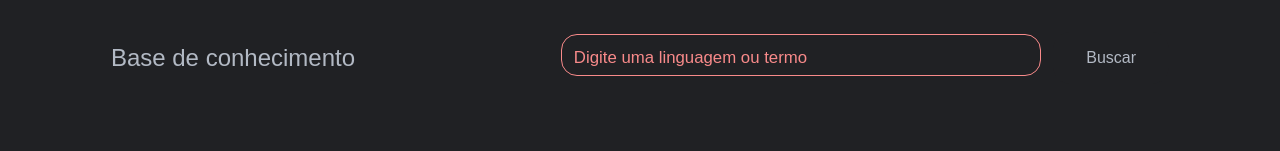
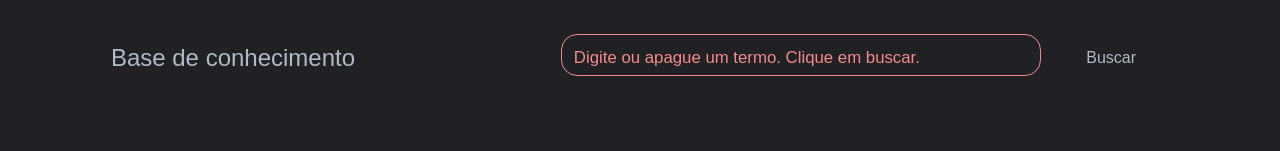
Before and after one commit to marcio-bezerra/imersao-dev-10, a plain HTML site: page index.html in a window 1280 px wide. Shown: the top 151 px of the page. Drawn offline with Linux system fonts and the light colour scheme; a web font is replaced by a local one.

Commit message:
Update index.html
Alteração na mensagem interna da barra de busca.

```diff
--- a/index.html
+++ b/index.html
@@ -10,7 +10,7 @@
     <header>
         <h1>Base de conhecimento</h1>
         <div>
-            <input type="text" id="searchInput" placeholder="Digite uma linguagem ou termo">
+            <input type="text" id="searchInput" placeholder="Digite ou apague um termo. Clique em buscar.">
             <button id="botao-busca">Buscar</button>
         </div>
     </header>
@@ -43,4 +43,5 @@
     </footer>
     <script src="script.js"></script>
 </body>
+
 </html>
```
